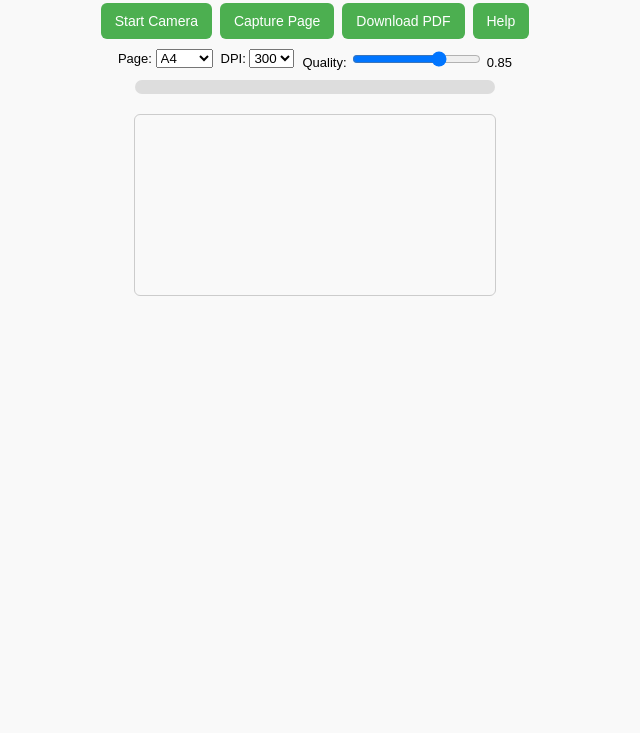
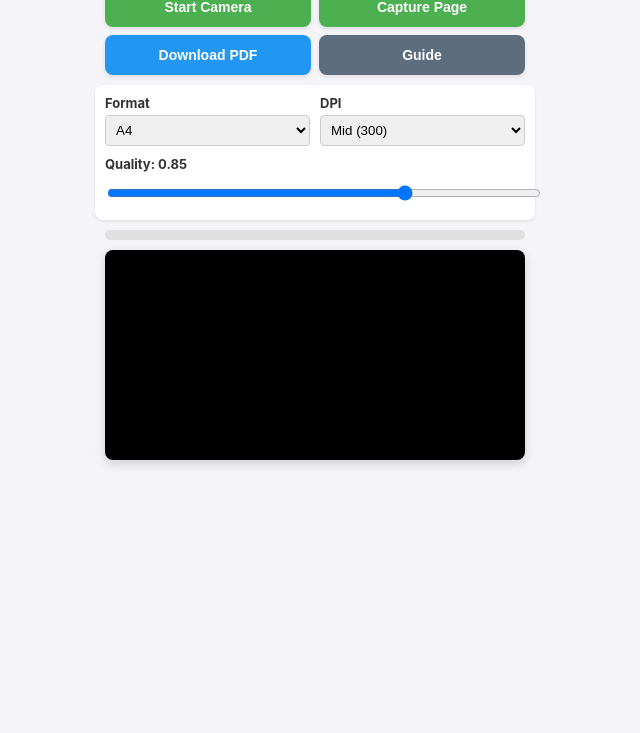
Before and after one commit to JoshuaLegacy/JUO-Legacy-Scanner, a plain HTML site: page index.html in a window 1280 px wide. Shown: the part 67-800 px from the top of the page, without its empty margins (325-965 px from the left). Drawn offline with nearby package versions, Linux system fonts and the light colour scheme.

Commit message:
index.html

```diff
--- a/index.html
+++ b/index.html
@@ -3,11 +3,174 @@
 <head>
   <meta charset="UTF-8">
   <title>JUO Legacy Scanner</title>
-  <meta name="viewport" content="width=device-width, initial-scale=1.0">
+  <meta name="viewport" content="width=device-width, initial-scale=1.0, maximum-scale=1.0, user-scalable=no">
 
-  <link rel="stylesheet" href="style.css">
+  <style>
+    /* Global Styles */
+    body {
+      font-family: -apple-system, BlinkMacSystemFont, "Segoe UI", Roboto, Helvetica, Arial, sans-serif;
+      text-align: center;
+      margin: 0;
+      padding: 10px;
+      background-color: #f4f4f9;
+      color: #333;
+      display: flex;
+      flex-direction: column;
+      align-items: center;
+    }
 
-  <!-- jsPDF -->
+    h2 {
+      margin: 10px 0;
+      font-size: 1.2rem;
+      color: #2c3e50;
+    }
+
+    /* Compact Button Grid */
+    .controls {
+      display: grid;
+      grid-template-columns: 1fr 1fr;
+      gap: 8px;
+      width: 100%;
+      max-width: 420px;
+      margin-bottom: 10px;
+    }
+
+    button {
+      background-color: #4CAF50;
+      color: white;
+      border: none;
+      padding: 12px 5px;
+      font-size: 14px;
+      font-weight: bold;
+      border-radius: 8px;
+      cursor: pointer;
+      transition: background-color 0.2s;
+      box-shadow: 0 2px 4px rgba(0,0,0,0.1);
+    }
+
+    button:active {
+      background-color: #388E3C;
+      transform: translateY(1px);
+    }
+
+    #helpBtn { background-color: #5d6d7e; }
+    #downloadPdfBtn { background-color: #2196F3; }
+
+    /* Compact Options Section */
+    .options {
+      display: grid;
+      grid-template-columns: 1fr 1fr;
+      gap: 10px;
+      width: 100%;
+      max-width: 420px;
+      background: white;
+      padding: 10px;
+      border-radius: 8px;
+      box-shadow: 0 1px 3px rgba(0,0,0,0.1);
+      margin-bottom: 10px;
+      font-size: 13px;
+    }
+
+    .option-group {
+      display: flex;
+      flex-direction: column;
+      align-items: flex-start;
+    }
+
+    .options label {
+      font-weight: bold;
+      margin-bottom: 4px;
+    }
+
+    .options select, .options input {
+      width: 100%;
+      padding: 6px;
+      border-radius: 4px;
+      border: 1px solid #ccc;
+    }
+
+    .slider-group {
+      grid-column: span 2;
+      width: 100%;
+    }
+
+    /* Progress Bar */
+    #progressContainer {
+      width: 100%;
+      max-width: 420px;
+      height: 10px;
+      background-color: #e0e0e0;
+      border-radius: 5px;
+      margin-bottom: 10px;
+      overflow: hidden;
+    }
+
+    #progressBar {
+      height: 100%;
+      width: 0%;
+      background-color: #4CAF50;
+      transition: width 0.3s ease;
+    }
+
+    /* Optimized Video Preview (Viewing Window) */
+    video {
+      width: 100%;
+      max-width: 420px;
+      height: auto;
+      max-height: 45vh; /* Prevents video from taking more than 45% of screen height */
+      background-color: #000;
+      border-radius: 8px;
+      box-shadow: 0 4px 12px rgba(0,0,0,0.15);
+      object-fit: cover;
+    }
+
+    canvas { display: none; }
+
+    #status {
+      margin-top: 8px;
+      font-size: 13px;
+      font-weight: bold;
+      color: #27ae60;
+      min-height: 1.2em;
+    }
+
+    /* Modal Styling */
+    .modal {
+      display: none;
+      position: fixed;
+      z-index: 1000;
+      left: 0;
+      top: 0;
+      width: 100%;
+      height: 100%;
+      background-color: rgba(0,0,0,0.6);
+      backdrop-filter: blur(3px);
+    }
+
+    .modal-content {
+      background-color: #fff;
+      margin: 15% auto;
+      padding: 20px;
+      width: 85%;
+      max-width: 400px;
+      border-radius: 12px;
+      text-align: left;
+    }
+
+    .closeBtn {
+      float: right;
+      font-size: 28px;
+      font-weight: bold;
+      cursor: pointer;
+      line-height: 20px;
+    }
+
+    @media (max-height: 600px) {
+      video { max-height: 35vh; }
+      h2 { font-size: 1rem; margin: 5px 0; }
+    }
+  </style>
+
   <script src="https://cdnjs.cloudflare.com/ajax/libs/jspdf/2.5.1/jspdf.umd.min.js"></script>
 </head>
 <body>
@@ -18,33 +181,32 @@
     <button id="startCameraBtn">Start Camera</button>
     <button id="captureBtn">Capture Page</button>
     <button id="downloadPdfBtn">Download PDF</button>
-    <button id="helpBtn">Help</button>
+    <button id="helpBtn">Guide</button>
   </div>
 
   <div class="options">
-    <label>
-      Page:
+    <div class="option-group">
+      <label for="pageFormat">Format</label>
       <select id="pageFormat">
         <option value="A4" selected>A4</option>
         <option value="A3">A3</option>
         <option value="LETTER">Letter</option>
       </select>
-    </label>
+    </div>
 
-    <label>
-      DPI:
+    <div class="option-group">
+      <label for="dpiSelect">DPI</label>
       <select id="dpiSelect">
-        <option value="150">150</option>
-        <option value="300" selected>300</option>
-        <option value="400">400</option>
+        <option value="150">Low (150)</option>
+        <option value="300" selected>Mid (300)</option>
+        <option value="400">High (400)</option>
       </select>
-    </label>
+    </div>
 
-    <label>
-      Quality:
+    <div class="option-group slider-group">
+      <label for="qualitySlider">Quality: <span id="qualityValue">0.85</span></label>
       <input type="range" id="qualitySlider" min="0.5" max="1" step="0.05" value="0.85">
-      <span id="qualityValue">0.85</span>
-    </label>
+    </div>
   </div>
 
   <div id="progressContainer">
@@ -52,20 +214,19 @@
   </div>
 
   <video id="preview" autoplay playsinline muted></video>
-  <canvas id="captureCanvas"></canvas>
 
   <div id="status"></div>
 
-  <!-- Help Modal -->
+  <canvas id="captureCanvas"></canvas>
+
   <div id="helpModal" class="modal">
     <div class="modal-content">
       <span class="closeBtn">&times;</span>
-      <h3>How to Use</h3>
-      <p>1. Start camera and allow permission.</p>
-      <p>2. Adjust page size, DPI, and quality.</p>
-      <p>3. Capture pages one by one.</p>
-      <p>4. Download PDF when done.</p>
-      <p>Tip: Medium DPI and 0.85 quality works best for large documents.</p>
+      <h3>Usage Guide</h3>
+      <p>1. <strong>Start:</strong> Enable camera.</p>
+      <p>2. <strong>Capture:</strong> Snap each page.</p>
+      <p>3. <strong>Download:</strong> Save your PDF when finished.</p>
+      <p><small>Tip: High DPI increases file size. Use 150-300 for long documents.</small></p>
     </div>
   </div>
 
```
